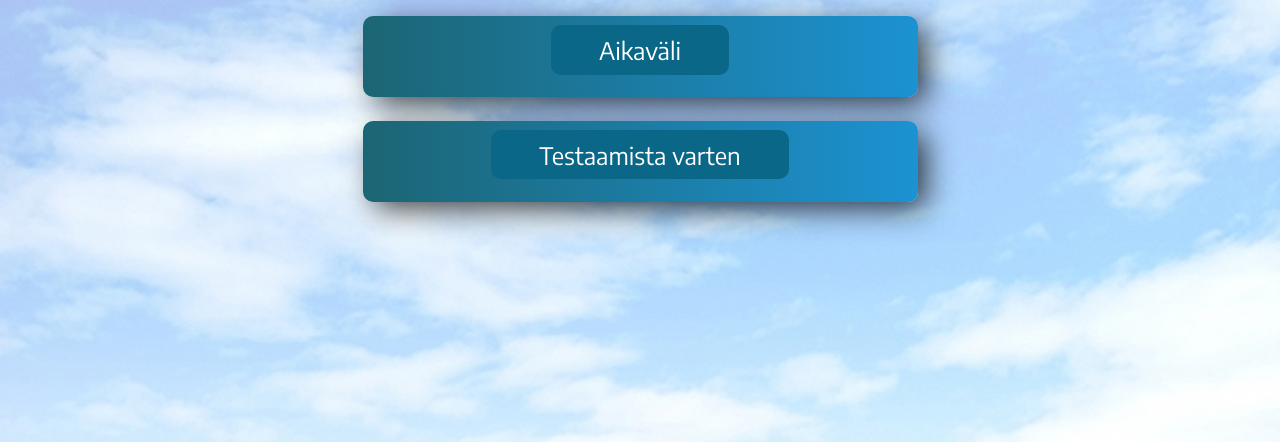
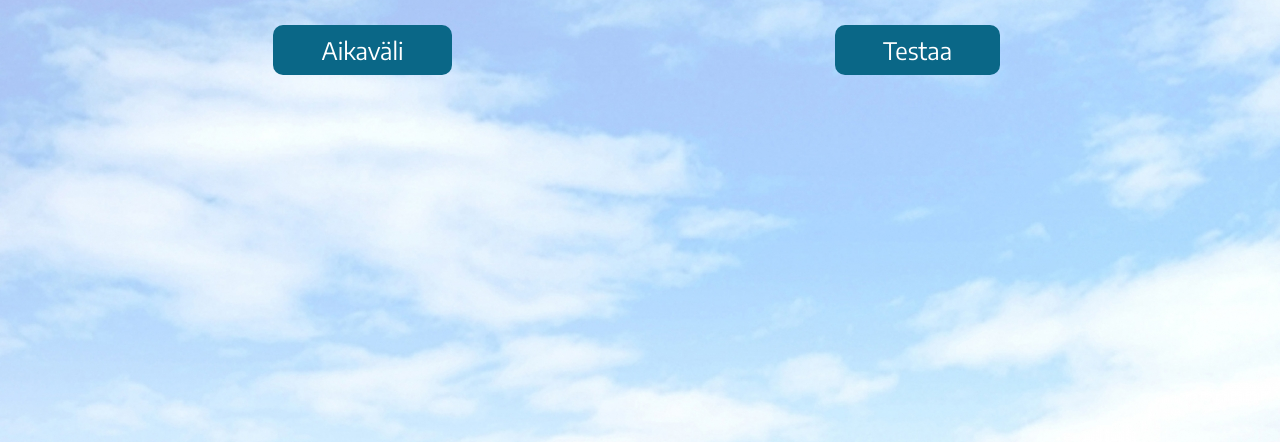
Before and after one commit to ollivilmi/weather_app, a Flask app: template templates/index.html in a window 1280 px wide. Shown: the part 131-573 px from the top of the page. Run offline with Flask 2, Linux system fonts and the light colour scheme; the template is opened without the code that fills it: most values are stand-ins (such as "Sample title", 1, 10 or a date in 2020); some libraries are stand-ins or nearby versions; some web fonts are replaced.

Commit message:
Changed the collapse buttons on the index page to flex

```diff
--- a/static/scripts.js
+++ b/static/scripts.js
@@ -48,7 +48,7 @@ $(document).ready(function() {
 					datasets: [{
 						label: "Viimeiset havainnot (max "+$('#slidervalue').val()+")",
 						fill: false,
-						borderColor: 'rgb(173,216,230)',
+						borderColor: 'rgb(220,53,69)',
 						data: temps.reverse(),
 					}]
 				},
--- a/static/styles.css
+++ b/static/styles.css
@@ -77,6 +77,12 @@ td {
     font-family: 'Encode Sans Expanded', sans-serif;
 }
 
+.flexmenu {
+    display: flex;
+    flex-wrap: wrap;
+    min-height: 10em;
+}
+
 .curtemp {
     font-style: italic;
 }
@@ -110,7 +116,6 @@ footer {
     margin-left: auto;
     margin-right: auto;
     background: #d8e7ec;
-    color:
 }
 
 .number {
@@ -119,6 +124,15 @@ footer {
     background: #dbf6ff3d;
     color: white;
     text-align: center;
+    border-radius: 10px;
+    outline-width: 0;
+}
+
+.number-white {
+    width: 2.5em;
+    border: none;
+    text-align: center;
+    border: 1px solid black;
     border-radius: 10px;
     outline-width: 0;
 }
@@ -167,6 +181,13 @@ footer a:hover {
     min-width: 50%;
     border: none;
     border-radius: 10px;
+}
+
+.card-flex {
+    margin-left: auto;
+    margin-right: auto;
+    min-width: 30%!important;
+    background: none;
 }
 
 .blue-gradient {
--- a/templates/index.html
+++ b/templates/index.html
@@ -18,7 +18,8 @@
 		</tbody>
 	</table>
 
-	<div class="card blue-gradient">
+	<div class="flexmenu">
+		<div class="card card-flex">
 			<div class="card-body">
 				<h4 class="card-title">
 					<a class="bg-bluewhite" data-toggle="collapse" href="#collapse1">Aikaväli</a>
@@ -30,7 +31,7 @@
 								<div class="slidecontainer" id="slider">
 									<input type="range" class="slider" id="range" name="range" min=1 max=100 value=24 placeholder="24"/>
 								</div>
-							<h5><input type="number" class="number" value=24 id="slidervalue"></input> tunnilta</h5>
+								<h5><input type="number" class="number-white" value=24 id="slidervalue"></input> tunnilta</h5>
 								<div class="form-group">
 									<button class="btn btn-default bg-bluewhite" type="submit">Hae</button>
 								</div>
@@ -40,20 +41,17 @@
 				</div>
 			</div>
 		</div>
-
-	<br><br>
-
-	<div class="card blue-gradient">
+		<div class="card card-flex">
 			<div class="card-body">
 				<h4 class="card-title">
-				<a class="bg-bluewhite" data-toggle="collapse" href="#collapse2">Testaamista varten</a>
+					<a class="bg-bluewhite" data-toggle="collapse" href="#collapse2">Testaa</a>
 				</h4>
 				<div id="collapse2" class="panel-collapse collapse">
 					<div class="panel-body">
 						<form action="{{ url_for('index') }}" method="post">
 							<fieldset>
 								<div class="form-group">
-								<p class="card-text">Lisää satunnaisia lämpötiloja</p>
+									<p class="card-text">(Lisää satunnaisia lämpötiloja)</p>
 									<button class="btn btn-default bg-bluewhite" type="submit">Lisää</button>
 								</div>
 							</fieldset>
@@ -62,7 +60,7 @@
 				</div>
 			</div>
 		</div>
-
+	</div>
 
 
 	<script src="{{ url_for('static', filename='scripts_table.js') }}"></script>
```
Lines whose indentation alone changed are shown as unchanged.
